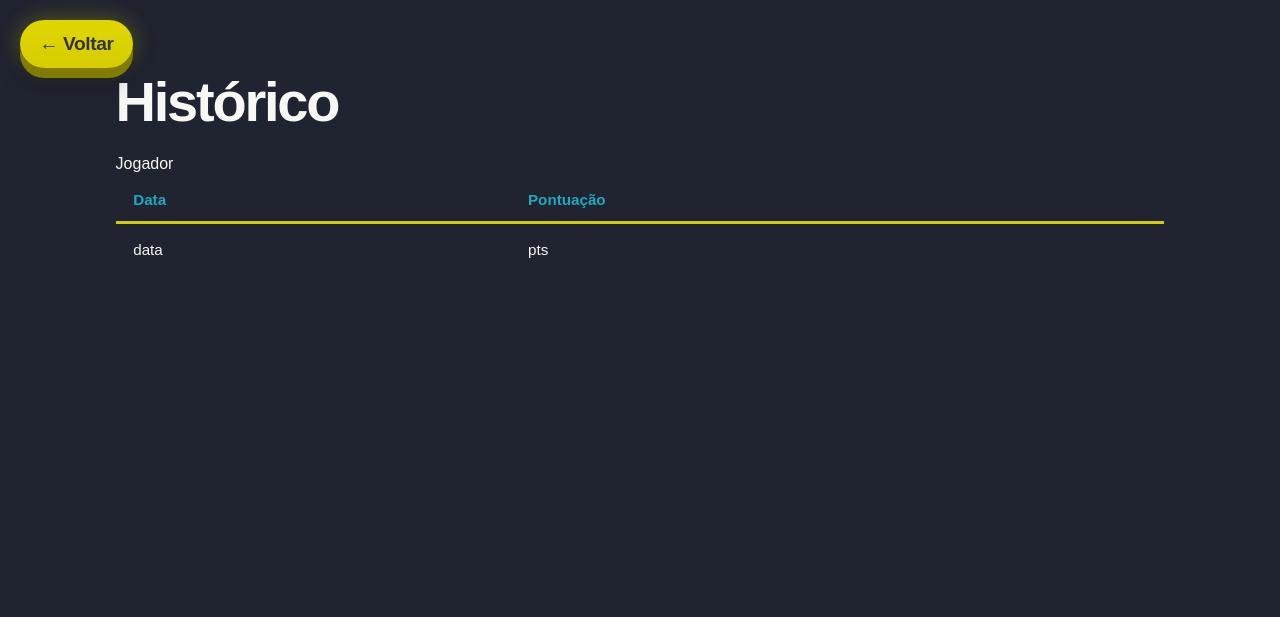
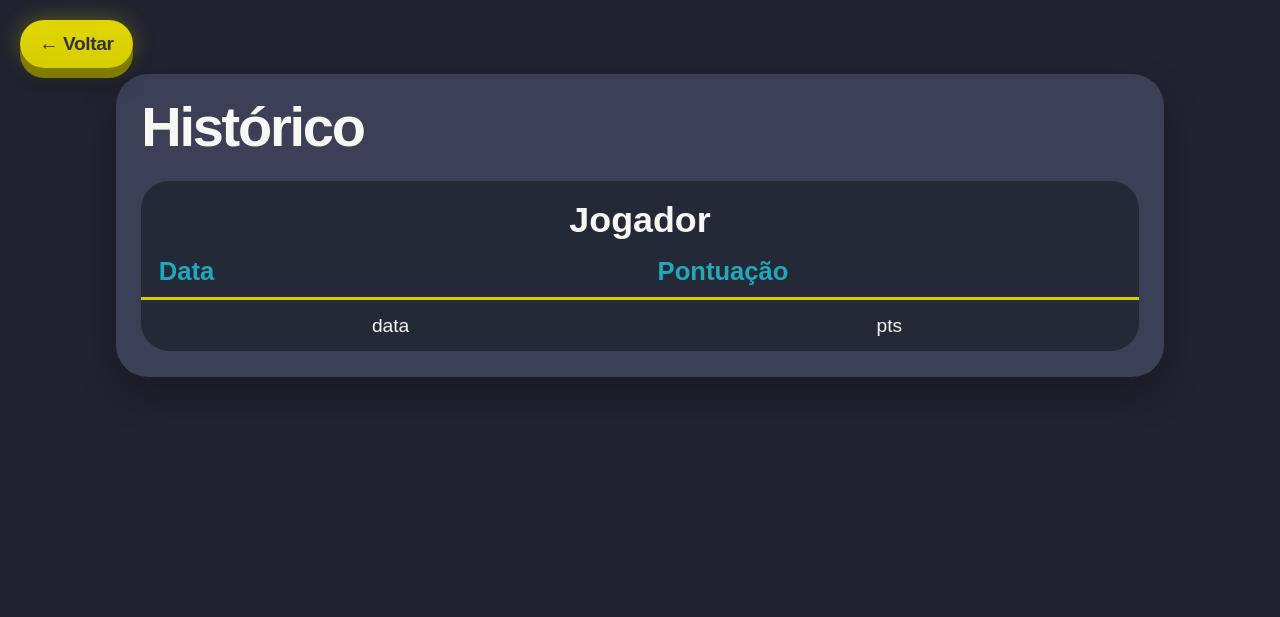
Before and after one commit to Mad-Kirby/DS122-TYPO, a PHP site: page /historico.php in a window 1280 px wide. Shown: the top 617 px of the page. Run offline with PHP 8.4, Linux system fonts and the light colour scheme.

Commit message:
style(historico): formatação CSS inserida em "ligas,css" para a tela "historico.php"
Formatação principal para a tela de histórico. Permitindo o container da lista de tentativas se expandir conforme são adicionadas. Também são aplicadas as formatações de texto e cores presentes em "ligas.css".

```diff
--- a/css/ligas.css
+++ b/css/ligas.css
@@ -346,3 +346,83 @@ tr:hover {
     font-size: 0.85rem;
   }
 }
+
+/* Css histórico a baixo */
+.historico-card {
+  background: var(--panel);
+  padding: clamp(1.2rem, 2vw, 1.8rem);
+  border-radius: var(--radius-xl);
+  box-shadow: var(--shadow);
+}
+
+.historico-title {
+  font-size: clamp(2.4rem, 5vw, 3.5rem);
+  line-height: 1;
+  font-weight: 800;
+  letter-spacing: -0.04em;
+  margin-bottom: clamp(1.2rem, 2vw, 1.8rem);
+}
+
+.historico-bloco {
+  background: var(--box);
+  border-radius: var(--radius-box);
+  overflow: hidden;
+  display: flex;
+  flex-direction: column;
+}
+
+.historico-lista-wrap {
+  max-height: 420px;
+  overflow-y: auto;
+}
+
+.historico-jogador {
+  text-align: center;
+  font-size: clamp(1.6rem, 2.8vw, 2.6rem);
+  font-weight: 800;
+  color: var(--text);
+  padding: clamp(0.9rem, 1.5vw, 1.2rem) 1rem 0.7rem;
+}
+
+.historico-tabela {
+  width: 100%;
+  border-collapse: collapse;
+  table-layout: fixed;
+}
+
+.historico-tabela thead th {
+  color: var(--accent);
+  font-size: clamp(1.2rem, 2vw, 2rem);
+  font-weight: 800;
+  border-bottom: 3px solid var(--yellow);
+  padding-top: 0.3rem;
+  padding-bottom: 0.7rem;
+}
+
+.historico-tabela tbody td {
+  font-size: clamp(1rem, 1.5vw, 1.4rem);
+  color: var(--text);
+  text-align: center;
+  padding: 0.9rem 1rem;
+}
+
+.historico-tabela tbody tr:hover {
+  background: rgba(36, 41, 56, 0.45);
+}
+
+.historico-tabela thead th:first-child,
+.historico-tabela tbody td:first-child {
+  width: 50%;
+}
+
+.historico-tabela thead th:last-child,
+.historico-tabela tbody td:last-child {
+  width: 50%;
+}
+
+.historico-vazio {
+  padding: 2rem 1rem 2.2rem;
+  text-align: center;
+  color: var(--text-soft);
+  font-size: clamp(1rem, 1.5vw, 1.2rem);
+}
```
